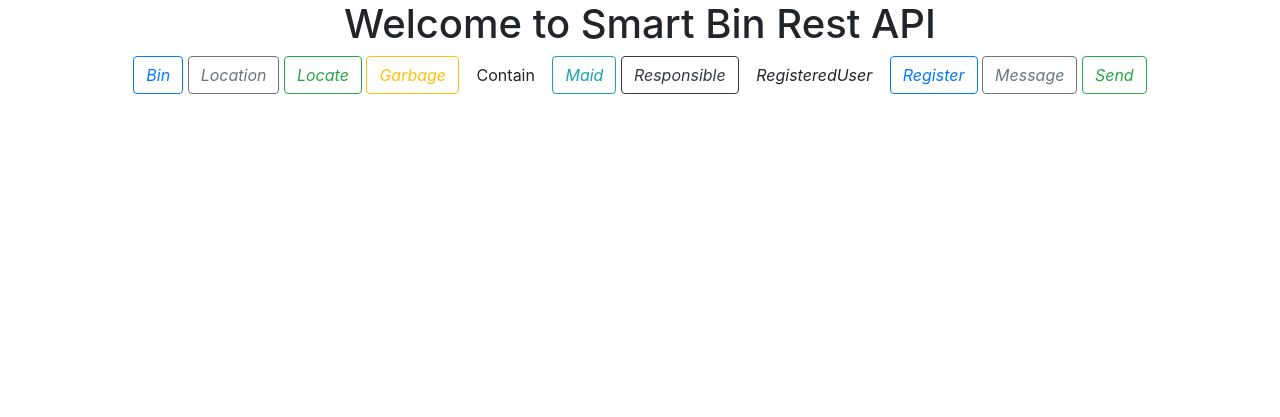
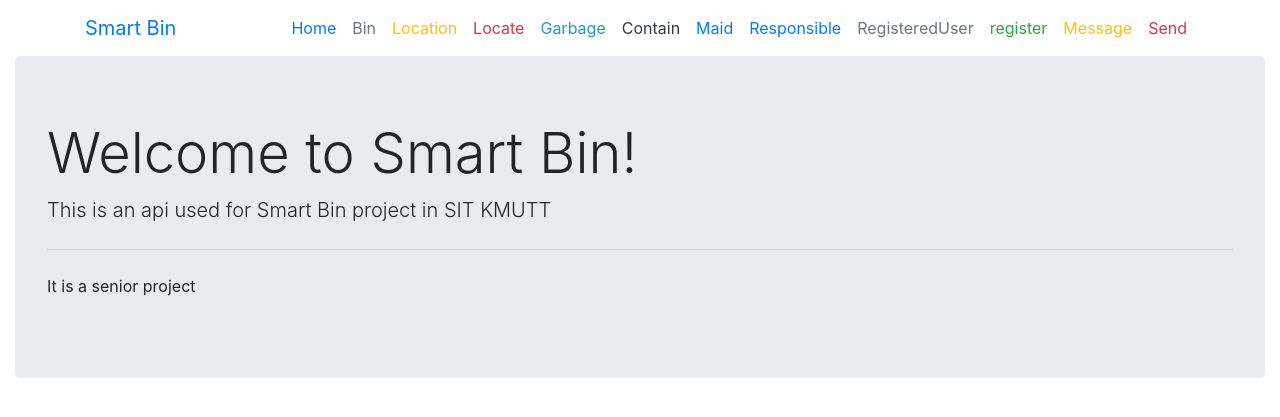
Before and after one commit to sch1eiden/senior-project, a Django app: page / in a window 1280 px wide. Shown: the top 417 px of the page. Run offline with Django 3.2, Linux system fonts and the light colour scheme; some libraries are stand-ins or nearby versions.

Commit message:
Update index and base page

```diff
--- /dev/null
+++ b/webapp/backend/web_app/Templates/base.html
@@ -0,0 +1,62 @@
+<!DOCTYPE html>
+    <head>
+        {% load static %}
+        <link rel="stylesheet" href="https://stackpath.bootstrapcdn.com/bootstrap/4.3.1/css/bootstrap.min.css" integrity="sha384-ggOyR0iXCbMQv3Xipma34MD+dH/1fQ784/j6cY/iJTQUOhcWr7x9JvoRxT2MZw1T" crossorigin="anonymous">
+    </head>
+    <body>
+        <nav class="navbar navbar-expand-lg bg-transparent static-top">
+            <div class="container">
+                <a class="navbar-brand" href="{% url 'index' %}">
+                    <span>Smart Bin</span>
+                </a>
+                <button class="navbar-toggler" type="button" data-toggle="collapse" data-target="#navbarResponsive" aria-controls="navbarResponsive" aria-expanded="false" aria-label="Toggle navigation">
+                    <span class="navbar-toggler-icon"></span>
+                </button>
+                <div class="collapse navbar-collapse" id="navbarResponsive">
+                    <ul class="navbar-nav ml-auto">
+                        <li class="nav-item active">
+                            <a class="nav-link text-primary" href="{% url 'index' %}">Home</a>
+                        </li>
+                        <li class="nav-item">
+                            <a class="nav-link text-secondary" href="{% url 'bin' %}">Bin</a>
+                        </li>
+                        <li class="nav-item">
+                            <a class="nav-link text-warning" href="{% url 'location' %}">Location</a>
+                        </li>
+                        <li class="nav-item">
+                            <a class="nav-link text-danger" href="{% url 'locate' %}">Locate</a>
+                        </li>
+                        <li class="nav-item">
+                            <a class="nav-link text-info" href="{% url 'garbage' %}">Garbage</a>
+                        </li>
+                        <li class="nav-item">
+                            <a class="nav-link text-dark" href="{% url 'contain' %}">Contain</a>
+                        </li>
+                        <li class="nav-item">
+                            <a class="nav-link text-link" href="{% url 'maid' %}">Maid</a>
+                        </li>
+                        <li class="nav-item">
+                            <a class="nav-link text-primary" href="{% url 'responsible' %}">Responsible</a>
+                        </li>
+                        <li class="nav-item">
+                            <a class="nav-link text-secondary" href="{% url 'registeredUser' %}">RegisteredUser</a>
+                        </li>
+                        <li class="nav-item">
+                            <a class="nav-link text-success" href="{% url 'register' %}">register</a>
+                        </li>
+                        <li class="nav-item">
+                            <a class="nav-link text-warning" href="{% url 'message' %}">Message</a>
+                        </li>
+                        <li class="nav-item">
+                            <a class="nav-link text-danger" href="{% url 'send' %}">Send</a>
+                        </li>
+                    </ul>
+                </div>
+            </div>
+        </nav>
+        <div class="container-fluid bg-transparent">
+            {% block content %}
+            {% endblock %}
+        </div>
+    </body>
+</html>
--- a/webapp/backend/web_app/Templates/index.html
+++ b/webapp/backend/web_app/Templates/index.html
@@ -1,60 +1,11 @@
-<link rel="stylesheet" href="https://stackpath.bootstrapcdn.com/bootstrap/4.3.1/css/bootstrap.min.css" integrity="sha384-ggOyR0iXCbMQv3Xipma34MD+dH/1fQ784/j6cY/iJTQUOhcWr7x9JvoRxT2MZw1T" crossorigin="anonymous">
+{% extends "base.html" %}
+{% load static %}
+{% block content %}
+<div class="jumbotron">
+  <h1 class="display-4">Welcome to Smart Bin!</h1>
+  <p class="lead">This is an api used for Smart Bin project in SIT KMUTT</p>
+  <hr class="my-4">
+  <p>It is a senior project</p>
 
-<div align="center">
-    <h1>Welcome to Smart Bin Rest API</h1>
-    <a href="{% url 'bin' %}" class="btn btn-outline-primary">
-        <i class="fa fa-book" area-hidden="true">
-            <span>Bin</span>
-        </i>
-    </a>
-    <a href="{% url 'location' %}" class="btn btn-outline-secondary">
-        <i class="fa fa-book" area-hidden="true">
-            <span>Location</span>
-        </i>
-    </a>
-    <a href="{% url 'locate' %}" class="btn btn-outline-success">
-        <i class="fa fa-book" area-hidden="true">
-            <span>Locate</span>
-        </i>
-    </a>
-    <a href="{% url 'garbage' %}" class="btn btn-outline-warning">
-        <i class="fa fa-book" area-hidden="true">
-            <span>Garbage</span>
-        </i>
-    </a>
-    <a href="{% url 'contain' %}" class="btn btn-outline-danger>
-        <i class="fa fa-book" area-hidden="true">
-            <span>Contain</span>
-        </i>
-    </a>
-    <a href="{% url 'maid' %}" class="btn btn-outline-info">
-        <i class="fa fa-book" area-hidden="true">
-            <span>Maid</span>
-        </i>
-    </a>
-    <a href="{% url 'responsible' %}" class="btn btn-outline-dark">
-        <i class="fa fa-book" area-hidden="true">
-            <span>Responsible</span>
-        </i>
-    </a>
-    <a href="{% url 'registeredUser' %}" class="btn btn-outline-link">
-        <i class="fa fa-book" area-hidden="true">
-            <span>RegisteredUser</span>
-        </i>
-    </a>
-    <a href="{% url 'register' %}" class="btn btn-outline-primary">
-        <i class="fa fa-book" area-hidden="true">
-            <span>Register</span>
-        </i>
-    </a>
-    <a href="{% url 'message' %}" class="btn btn-outline-secondary">
-        <i class="fa fa-book" area-hidden="true">
-            <span>Message</span>
-        </i>
-    </a>
-    <a href="{% url 'send' %}" class="btn btn-outline-success">
-        <i class="fa fa-book" area-hidden="true">
-            <span>Send</span>
-        </i>
-    </a>
 </div>
+{% endblock %}
```
